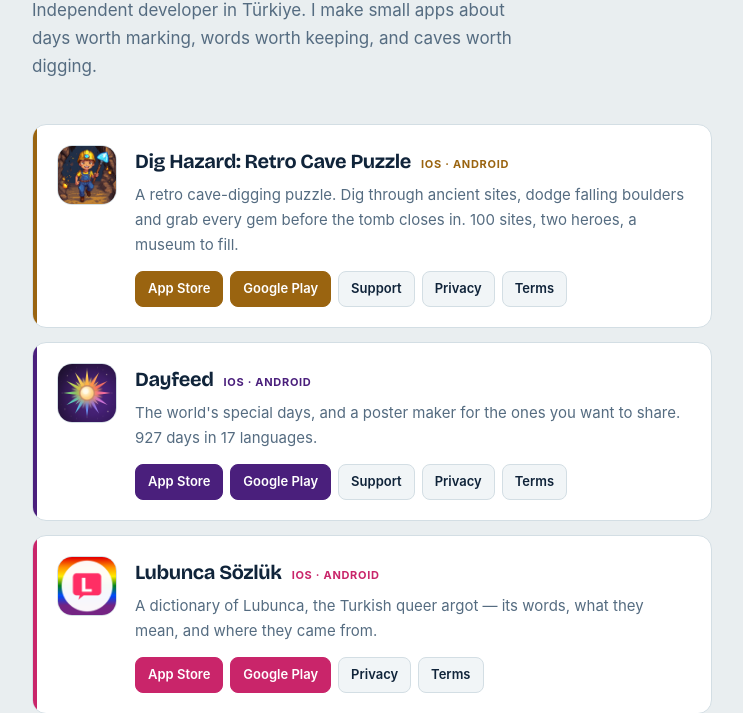
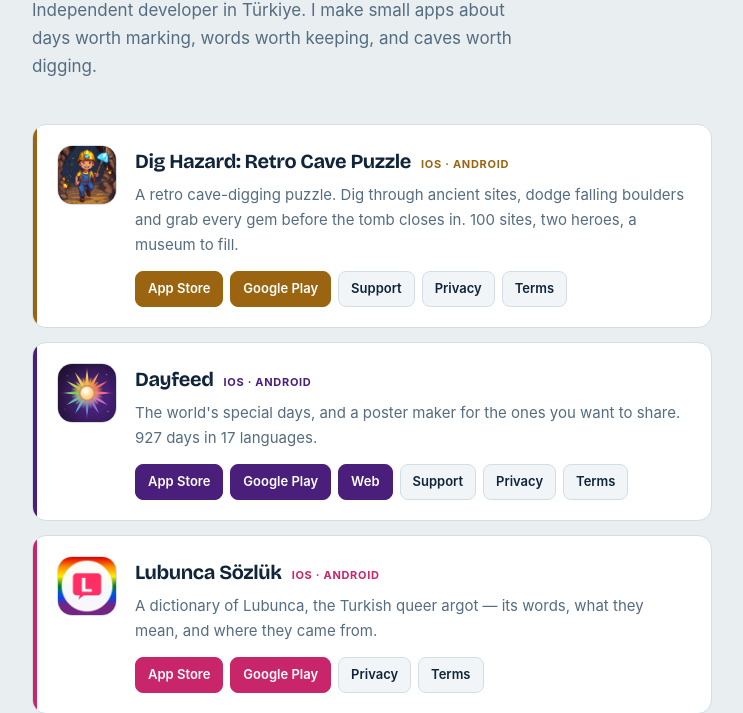
Before and after one commit to nevranizamoglu/nevranizamoglu.github.io, a plain HTML site: page index.html in a window 1280 px wide. Shown: the part 122-835 px from the top of the page, without its empty margins (268-1011 px from the left). Drawn offline with nearby package versions, Linux system fonts and the light colour scheme.

Commit message:
Dayfeed: link the website

```diff
--- a/index.html
+++ b/index.html
@@ -68,8 +68,8 @@
            padding:6px 12px;border-radius:8px;border:1px solid var(--line);
            color:var(--ink);background:var(--chip);transition:.15s}
   .links a:hover{border-color:var(--accent);color:var(--accent)}
-  .links a.store{background:var(--accent);border-color:var(--accent);color:var(--card)}
-  .links a.store:hover{opacity:.88;color:var(--card)}
+  .links a.store,.links a.web{background:var(--accent);border-color:var(--accent);color:var(--card)}
+  .links a.store:hover,.links a.web:hover{opacity:.88;color:var(--card)}
   a:focus-visible{outline:2px solid var(--brand);outline-offset:2px}
 
   footer{color:var(--muted);font-size:14px;margin-top:40px;
@@ -119,6 +119,7 @@
       <div class="links">
         <a class="store" href="https://apps.apple.com/app/id6778334948">App Store</a>
         <a class="store" href="https://play.google.com/store/apps/details?id=com.nevranizamoglu.dayfeed">Google Play</a>
+        <a class="web" href="https://dayfeed.app">Web</a>
         <a href="dayfeed/support/">Support</a>
         <a href="dayfeed/privacy/">Privacy</a>
         <a href="dayfeed/terms/">Terms</a>
```
